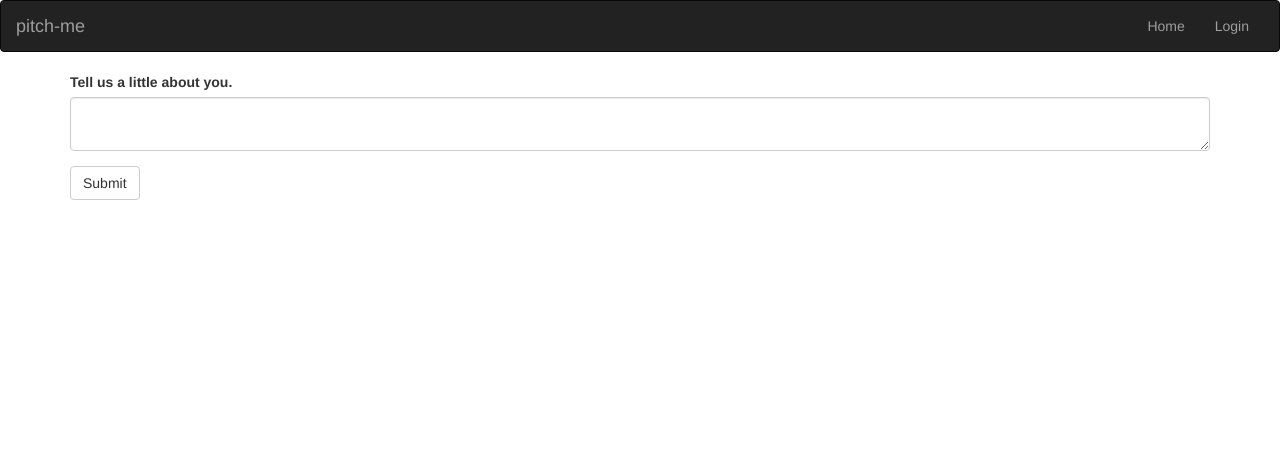
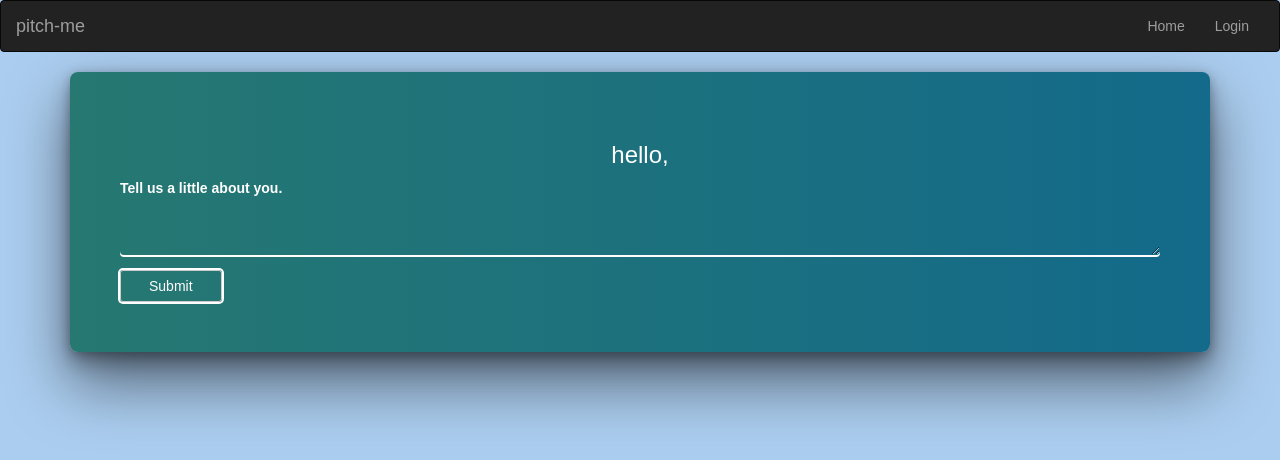
Before and after one commit to 96olbap/pitch-me, a Flask app: template app/templates/profile/update.html in a window 1280 px wide. Shown: the top 460 px of the page. Run offline with Flask 2, Linux system fonts and the light colour scheme; the template is opened without the code that fills it: values that come from a table or form of the project are taken from there, others are empty; some libraries are stand-ins or nearby versions.

Commit message:
This commit will update the login and update templates

```diff
--- a/app/templates/auth/login.html
+++ b/app/templates/auth/login.html
@@ -19,6 +19,6 @@
     </section>
 </div>
 <!-- partial -->
-<script src="scripts/script.js"></script>
+<script src="static/scripts/scripts.js"></script>
 
 {% endblock%}
--- a/app/templates/profile/update.html
+++ b/app/templates/profile/update.html
@@ -1,5 +1,14 @@
-{% extends 'base.html' %} {% import 'bootstrap/wtf.html' as wtf %} {% block content %}
-<div class="container">
-    {{wtf.quick_form(form)}}
+{% extends 'base.html'%} {% import 'bootstrap/wtf.html' as wtf%} {% block styles %} {{ super() }}
+<link rel="stylesheet" href="{{ url_for('static', filename='css/styles.css')}}"> {% endblock %} {% block content %}
+<div class="container container-fluid">
+    <section class='login' id='login'>
+        <div class='head'>
+            <h3 id="greeting"> hello, </h3>
+        </div>
+        <div class='form'>
+            {{wtf.quick_form(form)}}
+        </div>
+    </section>
 </div>
-{% endblock %}
+
+{% endblock%}
```
